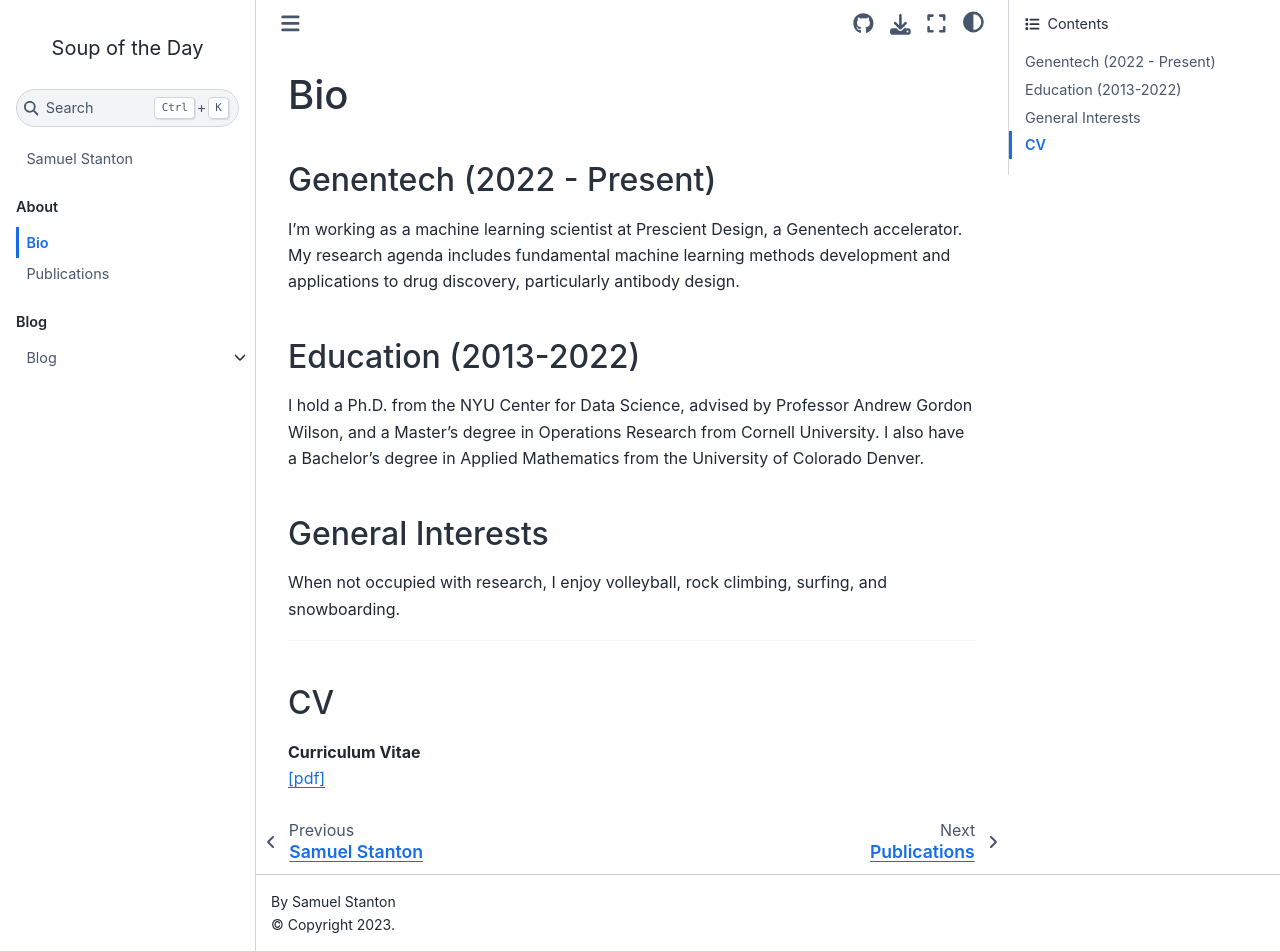
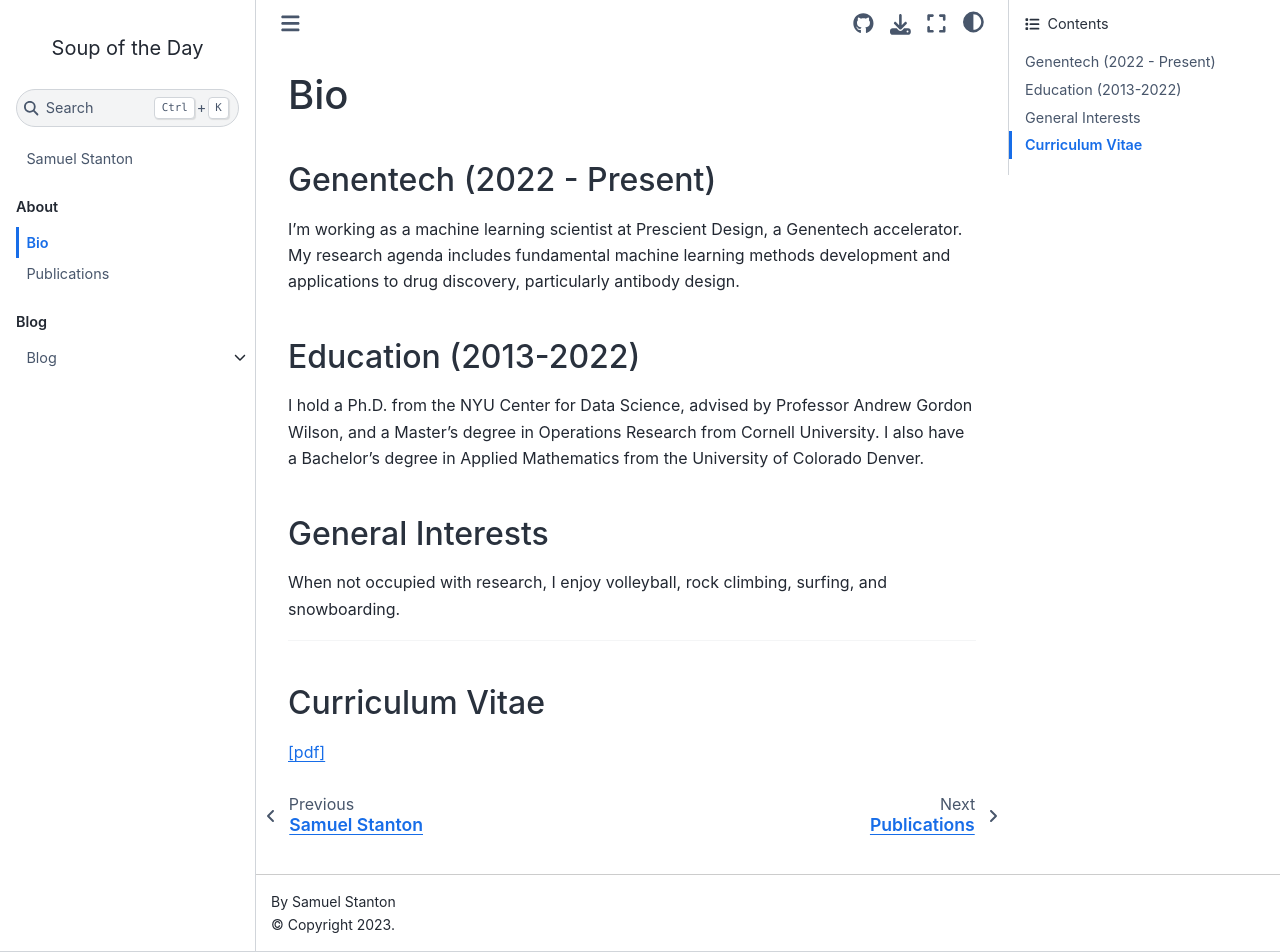
Before and after one commit to samuelstanton/samuelstanton.github.io, a Jupyter Book: the page built from bio.md, in a window 1280 px wide and 952 px high. Built offline with Jupyter Book 1.0.4 settings and Sphinx 7.4.7 and the Sphinx Book theme 1.1.4, drawn with Linux system fonts in a browser that asks for light colours; comment, search, counter and statistics services are not loaded.

Commit message:
Migrate to Jupyter Book from Nikola

```diff
--- a/bio.md
+++ b/bio.md
@@ -13,6 +13,5 @@ When not occupied with research, I enjoy volleyball, rock climbing, surfing, and
 
 ---
 
-## CV
-**Curriculum Vitae**
+## Curriculum Vitae
 [[pdf]](/files/samuel_stanton_cv.pdf)
```
